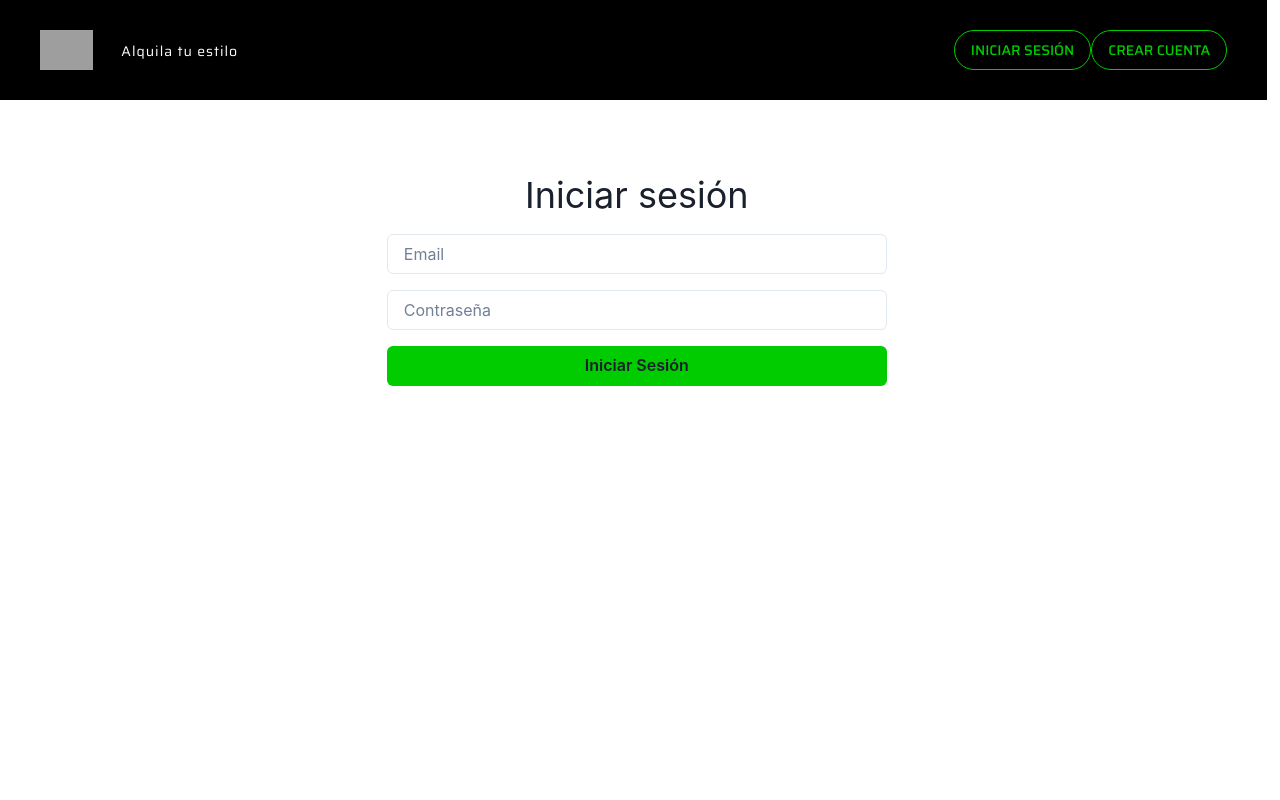
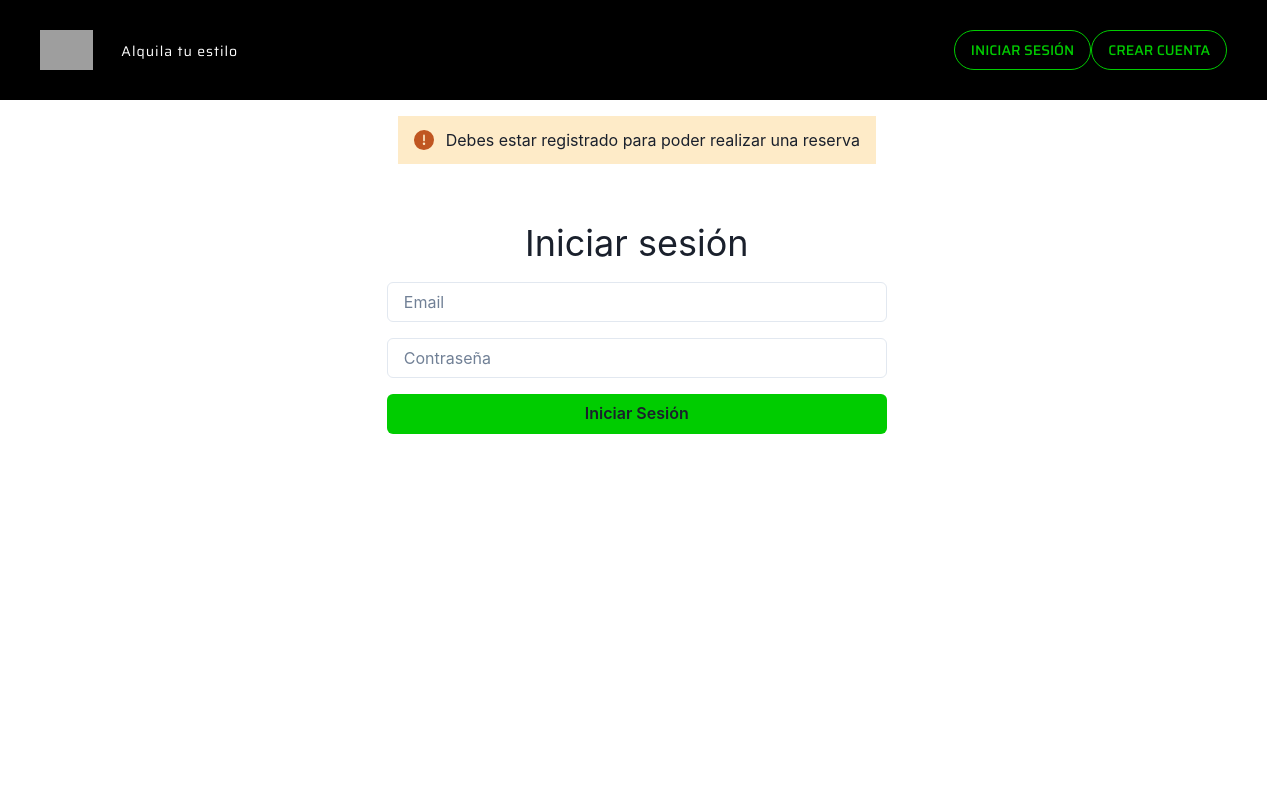
Before and after one commit to Julietabachur/frontFinal, a React (Vite) app in the folder frontend-integrador/: page /detalle/1 in a window 1280 px wide. Both pictures are taken after a click on the button "Reservar". Shown: the top 800 px of the page. Built offline with nearby package versions, Linux system fonts and the light colour scheme; no server answers; grey boxes are pictures that could not be loaded; a web font is replaced by a local one.

Commit message:
se agrega aviso en login de que debe estar registrado

```diff
--- a/frontend-integrador/src/components/pages/DetailPage.jsx
+++ b/frontend-integrador/src/components/pages/DetailPage.jsx
@@ -47,7 +47,7 @@ const DetailPage = () => {
   const [reserveList, setReserveList] = useState([]);
   const [openShareModal, setOpenShareModal] = useState(false);
   const [isHeartClicked, setHeartClicked] = useState(false);
-  const { setFavorites, favorites, startDate, clientId, setReservation } =
+  const { setFavorites, favorites, startDate, clientId, setReservation,setIsSignIn } =
     useProductContext();
   const [showError, setShowError] = useState(false);
 
@@ -89,6 +89,7 @@ const DetailPage = () => {
       setReservation(detail.id);
       navigate("/reserve");
     } else {
+      setIsSignIn(true)
       navigate("/login");
     }
   };
--- a/frontend-integrador/src/components/pages/home/Global.context.jsx
+++ b/frontend-integrador/src/components/pages/home/Global.context.jsx
@@ -39,6 +39,8 @@ const reducer = (state, action) => {
       return { ...state, reservation: action.payload };
     case "SET_BANDERA":
       return { ...state, banderaReservas: action.payload };
+    case "SET_IS_SIGN_IN":
+      return { ...state, isSignIn: action.payload };
     default:
       return state;
   }
@@ -60,6 +62,7 @@ const initialState = {
   reserves: [],
   reservation: "",
   banderaReservas: false,
+  isSignIn: false
 };
 
 const ProductContext = createContext(undefined); //useContext
@@ -89,6 +92,9 @@ const ProductProvider = ({ children }) => {
 
   const setSearchResults = (data) => {
     dispatch({ type: "SET_SEARCH_RESULTS", payload: data });
+  };
+  const setIsSignIn = (data) => {
+    dispatch({ type: "SET_IS_SIGN_IN", payload: data });
   };
   const setReserves = (data) => {
     dispatch({ type: "SET_RESERVE", payload: data });
@@ -271,6 +277,8 @@ const ProductProvider = ({ children }) => {
     showFav: state.showFav,
     reservation: state.reservation,
     banderaReservas: state.banderaReservas,
+    isSignIn:state.isSignIn,
+    setIsSignIn,
     setReservation,
     setShowFav,
     getProducts,
@@ -286,8 +294,7 @@ const ProductProvider = ({ children }) => {
     setFavorites,
     setClientId,
     setBanderaReservas,
-
-    // Otros valores o funciones que puedas necesitar
+     // Otros valores o funciones que puedas necesitar
   };
 
   return (
--- a/frontend-integrador/src/components/pages/login/Login.jsx
+++ b/frontend-integrador/src/components/pages/login/Login.jsx
@@ -1,17 +1,30 @@
-import React, { useState, useEffect } from 'react';
-import { Box, Input, Button, Stack, VStack, Flex, Alert, AlertIcon, Text } from '@chakra-ui/react';
-import axios from 'axios';
-import { useNavigate } from 'react-router-dom';
+import React, { useState, useEffect } from "react";
+import {
+  Box,
+  Input,
+  Button,
+  Stack,
+  VStack,
+  Flex,
+  Alert,
+  AlertIcon,
+  Text,
+  AlertDescription,
+} from "@chakra-ui/react";
+import axios from "axios";
+import { useNavigate } from "react-router-dom";
+import { useProductContext } from "../home/Global.context";
 
 const authUrl = import.meta.env.VITE_AUTH_URL;
 
 const Login = () => {
-    const [email, setEmail] = useState('');
-    const [password, setPassword] = useState('');
+  const [email, setEmail] = useState("");
+  const [password, setPassword] = useState("");
   const [invalidCredentials, setInvalidCredentials] = useState(false);
   const [showAlert, setShowAlert] = useState(false);
   const navigate = useNavigate();
   const [media, setMedia] = useState(false);
+  const { isSignIn, setIsSignIn } = useProductContext();
   const MIN_DESKTOP_WIDTH = 768;
 
   // Efecto para suscribirse al evento de redimensionamiento de la ventana
@@ -79,16 +92,15 @@ const Login = () => {
     e.preventDefault();
 
     try {
-            const response = await axios.post(
-                `${authUrl}/login`, {
+      const response = await axios.post(`${authUrl}/login`, {
         email,
         password,
       });
 
       if (response.status === 200) {
         // Inicio de sesión exitoso, guarda token y redirección a la página home
-
-                localStorage.setItem('riskkojwt', JSON.stringify(response.data.token))
+        setIsSignIn(false);
+        localStorage.setItem("riskkojwt", JSON.stringify(response.data.token));
 
         //console.log("logueado")
         //console.log(response.data)
@@ -112,14 +124,12 @@ const Login = () => {
           } else {
             navigate("/");
           }
-
         } else {
           console.log("Usuario no verificado");
           console.log(response.data.verifyToken);
-                    const verifyUrl = "/verifyReg?mailToken=" + response.data.verifyToken ;
+          const verifyUrl = "/verifyReg?mailToken=" + response.data.verifyToken;
           navigate(verifyUrl);
         }
-
 
         //window.location.reload()
       } else {
@@ -134,62 +144,93 @@ const Login = () => {
         // El servidor respondió con un código de estado 400 (No autorizado)
         setInvalidCredentials(true);
         setShowAlert(true); // Muestra la alerta cuando las credenciales son incorrectas
-                console.error("Credenciales incorrectas. Por favor, verifica tu correo electrónico y contraseña.");
+        console.error(
+          "Credenciales incorrectas. Por favor, verifica tu correo electrónico y contraseña."
+        );
       } else {
         // Otros errores de solicitud
         console.error("Error en el inicio de sesión:", error);
       }
     }
-
-
   };
 
   return (
-        <Flex
-            direction="column"
-            align="center"
-            justify="center"
-            minH="100vh"
-            p={4}
-        >
-            {media ?
-                (
-                    <Box pos={'relative'} top={10} w={'97vw'} h={'100vh'}>
-                        <Text fontSize='2xl' align='center' py={3}>Iniciar sesión</Text>
+    <Flex direction="column" align="center" justify="center" minH="100vh" p={4}>
+      {isSignIn && (
+        <Box top={300}>
+          <Alert status="warning">
+            <AlertIcon />
+            Debes estar registrado para poder realizar una reserva
+          </Alert>
+        </Box>
+      )}
+      {media ? (
+        <Box pos={"relative"} top={10} w={"97vw"} h={"100vh"}>
+          <Text fontSize="2xl" align="center" py={3}>
+            Iniciar sesión
+          </Text>
           <Stack spacing={4} align="center" justify="center">
-                            <Input w="250px" placeholder="Email" value={email} onChange={(e) => setEmail(e.target.value)} />
-                            <Input w="250px" placeholder="Contraseña" type="password" value={password} onChange={(e) => setPassword(e.target.value)} />
-                            <Button w="200px" bg={"verde2"} onClick={handleLogin}>Iniciar Sesión</Button>
+            <Input
+              w="250px"
+              placeholder="Email"
+              value={email}
+              onChange={(e) => setEmail(e.target.value)}
+            />
+            <Input
+              w="250px"
+              placeholder="Contraseña"
+              type="password"
+              value={password}
+              onChange={(e) => setPassword(e.target.value)}
+            />
+            <Button w="200px" bg={"verde2"} onClick={handleLogin}>
+              Iniciar Sesión
+            </Button>
             {showAlert && invalidCredentials && (
               <Alert status="error" w="300px" mt={4}>
                 <VStack>
                   <AlertIcon />
-                                        <p align='center'>Credenciales incorrectas. Por favor, verifica tu correo electrónico y contraseña.</p>
+                  <p align="center">
+                    Credenciales incorrectas. Por favor, verifica tu correo
+                    electrónico y contraseña.
+                  </p>
                 </VStack>
               </Alert>
             )}
           </Stack>
         </Box>
-                )
-                :
-                (
-                    <Box pos={'relative'} top={10} w={'97vw'} h={'100vh'}>
-                        <Text fontSize='4xl' align='center' py={3}>Iniciar sesión</Text>
+      ) : (
+        <Box pos={"relative"} top={10} w={"97vw"} h={"100vh"}>
+          <Text fontSize="4xl" align="center" py={3}>
+            Iniciar sesión
+          </Text>
           <Stack spacing={4} align="center" justify="center">
-                            <Input w="500px" placeholder="Email" value={email} onChange={(e) => setEmail(e.target.value)} />
-                            <Input w="500px" placeholder="Contraseña" type="password" value={password} onChange={(e) => setPassword(e.target.value)} />
-                            <Button w="500px" bg={"verde2"} onClick={handleLogin}>Iniciar Sesión</Button>
+            <Input
+              w="500px"
+              placeholder="Email"
+              value={email}
+              onChange={(e) => setEmail(e.target.value)}
+            />
+            <Input
+              w="500px"
+              placeholder="Contraseña"
+              type="password"
+              value={password}
+              onChange={(e) => setPassword(e.target.value)}
+            />
+            <Button w="500px" bg={"verde2"} onClick={handleLogin}>
+              Iniciar Sesión
+            </Button>
             {showAlert && invalidCredentials && (
               <Alert status="error" w="500px" mt={4}>
                 <AlertIcon />
-                                    Credenciales incorrectas. Por favor, verifica tu correo electrónico y contraseña.
+                Credenciales incorrectas. Por favor, verifica tu correo
+                electrónico y contraseña.
               </Alert>
             )}
           </Stack>
         </Box>
-                )
-            }
-
+      )}
     </Flex>
   );
 };
```
Lines whose indentation alone changed are shown as unchanged.
